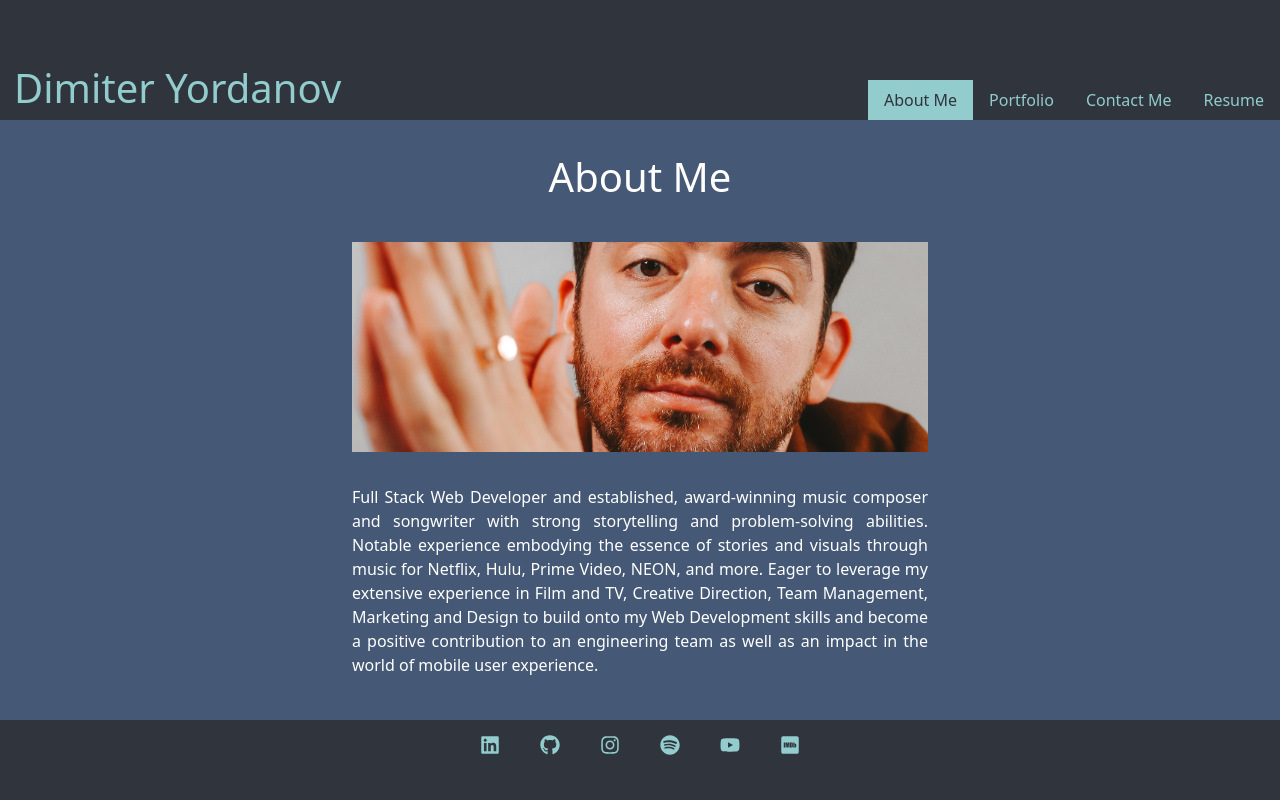
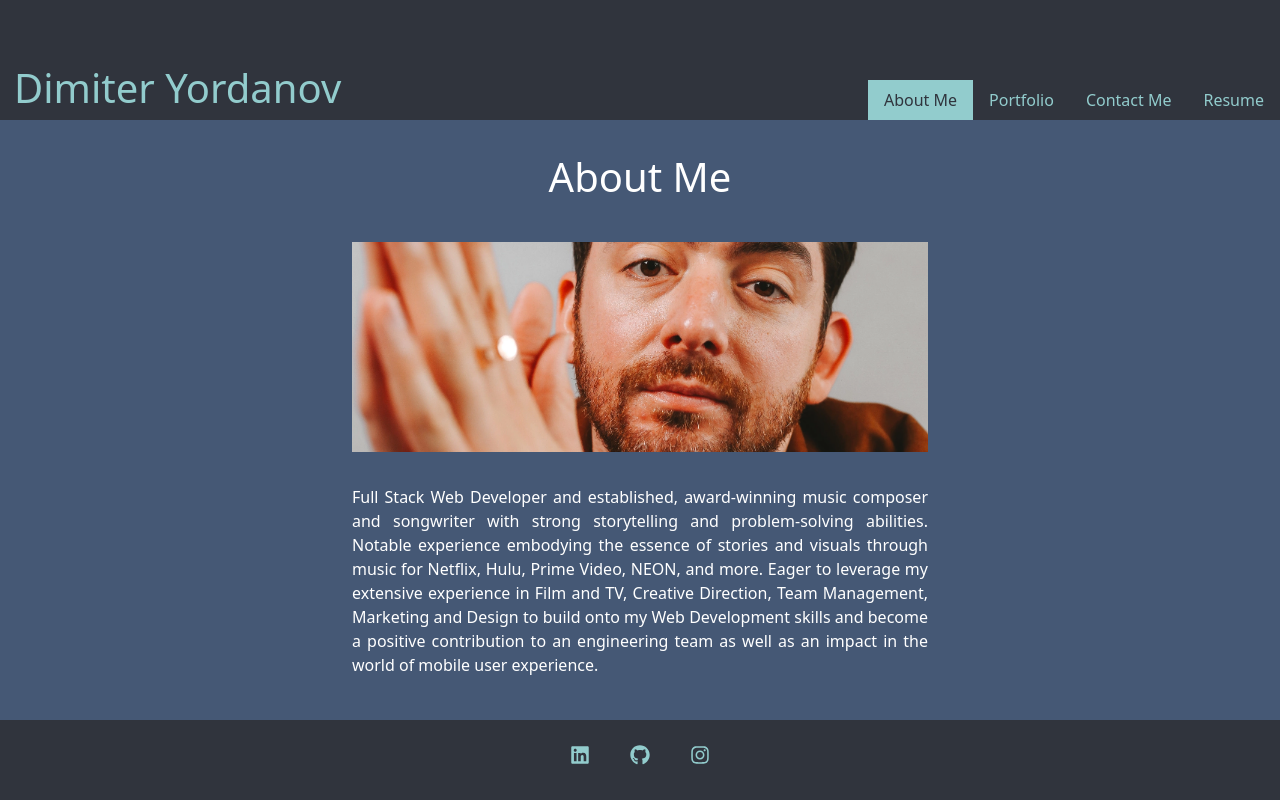
Before and after one commit to dimitermusic/react-portfolio, a React (Create React App) app: page / in a window 1280 px wide. Built offline with nearby package versions, Linux system fonts and the light colour scheme.

Commit message:
changed a tags to button and fixed footer bugs

```diff
--- a/src/components/Footer.js
+++ b/src/components/Footer.js
@@ -34,33 +34,6 @@ function Footer() {
             <FaInstagram />
           </div>
         </a>
-        <a
-          target="_blank"
-          href="https://open.spotify.com/artist/6QfYumUXMvevU1TR729Jrr?si=1fd38264b7464034"
-          rel="noreferrer"
-        >
-          <div>
-            <FaSpotify />
-          </div>
-        </a>
-        <a
-          target="_blank"
-          href="https://www.youtube.com/channel/UCfu37nGmXSfgaMsUS5yO85g"
-          rel="noreferrer"
-        >
-          <div>
-            <FaYoutube />
-          </div>
-        </a>
-        <a
-          target="_blank"
-          href="https://www.imdb.com/name/nm1812085/"
-          rel="noreferrer"
-        >
-          <div>
-            <FaImdb />
-          </div>
-        </a>
       </div>
     </>
   );
--- a/src/components/Navigation.js
+++ b/src/components/Navigation.js
@@ -8,42 +8,42 @@ function Navigation({ currentPage, handlePageChange, }) {
     <div className="nav-bar">
       <h1>Dimiter Yordanov</h1>
       <ul className="nav">
-        <li className="nav-item">
-          <a
-            onClick={() => {handlePageChange('AboutMe')}}
+        <li>
+          <button
+            onClick={() => { handlePageChange('AboutMe') }}
             // This is a conditional (ternary) operator that checks to see if the current page is "AboutMe"
             // If it is, we set the current page to 'nav-link-active', otherwise we set it to 'nav-link'
             className={currentPage === 'AboutMe' ? 'nav-link active' : 'nav-link'}
           >
             About Me
-          </a>
+          </button>
         </li>
-        <li className="nav-item">
-          <a
-            onClick={() => {handlePageChange('Portfolio')}}
+        <li>
+          <button
+            onClick={() => { handlePageChange('Portfolio') }}
             // Check to see if the currentPage is `Portfolio`, and if so we use the active link class from bootstrap. Otherwise, we set it to a normal nav-link
             className={currentPage === 'Portfolio' ? 'nav-link active' : 'nav-link'}
           >
             Portfolio
-          </a>
+          </button>
         </li>
-        <li className="nav-item">
-          <a
-            onClick={() => {handlePageChange('Contact')}}
+        <li>
+          <button
+            onClick={() => { handlePageChange('Contact') }}
             // Check to see if the currentPage is `Contact`, and if so we use the active link class from bootstrap. Otherwise, we set it to a normal nav-link
             className={currentPage === 'Contact' ? 'nav-link active' : 'nav-link'}
           >
             Contact Me
-          </a>
+          </button>
         </li>
-        <li className="nav-item">
-          <a
-            onClick={() => {handlePageChange('Resume')}}
+        <li>
+          <button
+            onClick={() => { handlePageChange('Resume') }}
             // Check to see if the currentPage is `Resume`, and if so we use the active link class from bootstrap. Otherwise, we set it to a normal nav-link
             className={currentPage === 'Resume' ? 'nav-link active' : 'nav-link'}
           >
             Resume
-          </a>
+          </button>
         </li>
       </ul>
     </div>
--- a/src/styles/Footer.css
+++ b/src/styles/Footer.css
@@ -12,6 +12,7 @@
     background-color: var(--slate);
     height: 10vh;
     padding-bottom: 33px;
+    padding-top: 20px;
 }
 
 .icons a {
--- a/src/styles/Navigation.css
+++ b/src/styles/Navigation.css
@@ -20,6 +20,10 @@
     align-items: flex-end;
     height: 100%;
     cursor: pointer;
+}
+
+.nav button {
+    border: none !important;
 }
 
 .nav-bar h1 {
```
